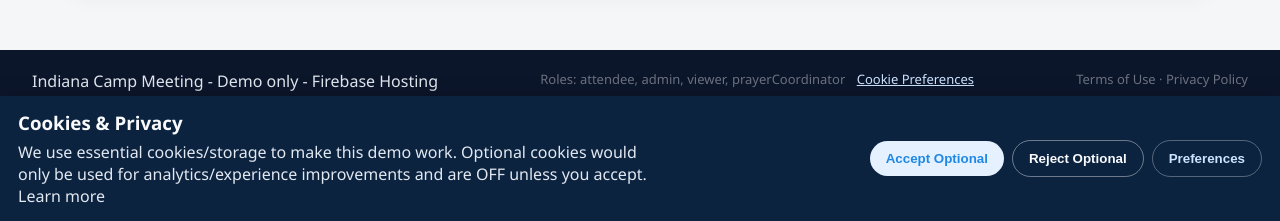
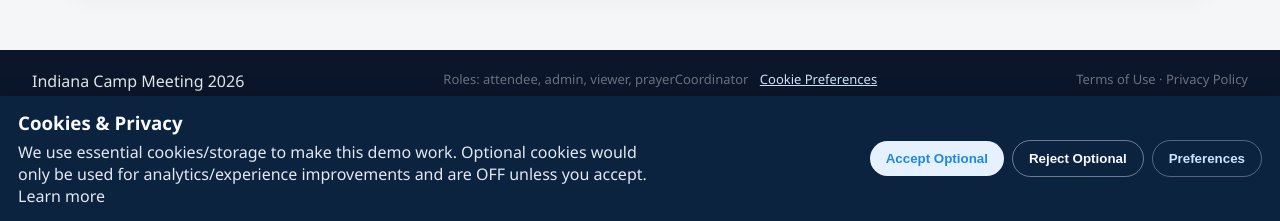
Before and after one commit to omwocha/Hoosier, a website: page public/index.html in a window 1280 px wide. Shown: the part 579-800 px from the top of the page. Drawn offline with Linux system fonts and the light colour scheme; some packages are replaced by stand-ins of ours.

Commit message:
Changes ib Footer

```diff
--- a/public/index.html
+++ b/public/index.html
@@ -313,7 +313,7 @@
   </main>
 
   <footer class="footer">
-    <div>Indiana Camp Meeting - Demo only - Firebase Hosting</div>
+    <div>Indiana Camp Meeting 2026</div>
     <div class="muted small">Roles: attendee, admin, viewer, prayerCoordinator <a id="cookiePrefFooterLink" href="#" style="display:none;">Cookie Preferences</a></div>
     <div class="muted small"><a href="/terms.html">Terms of Use</a> · <a href="/privacy.html">Privacy Policy</a></div>
   </footer>
```
